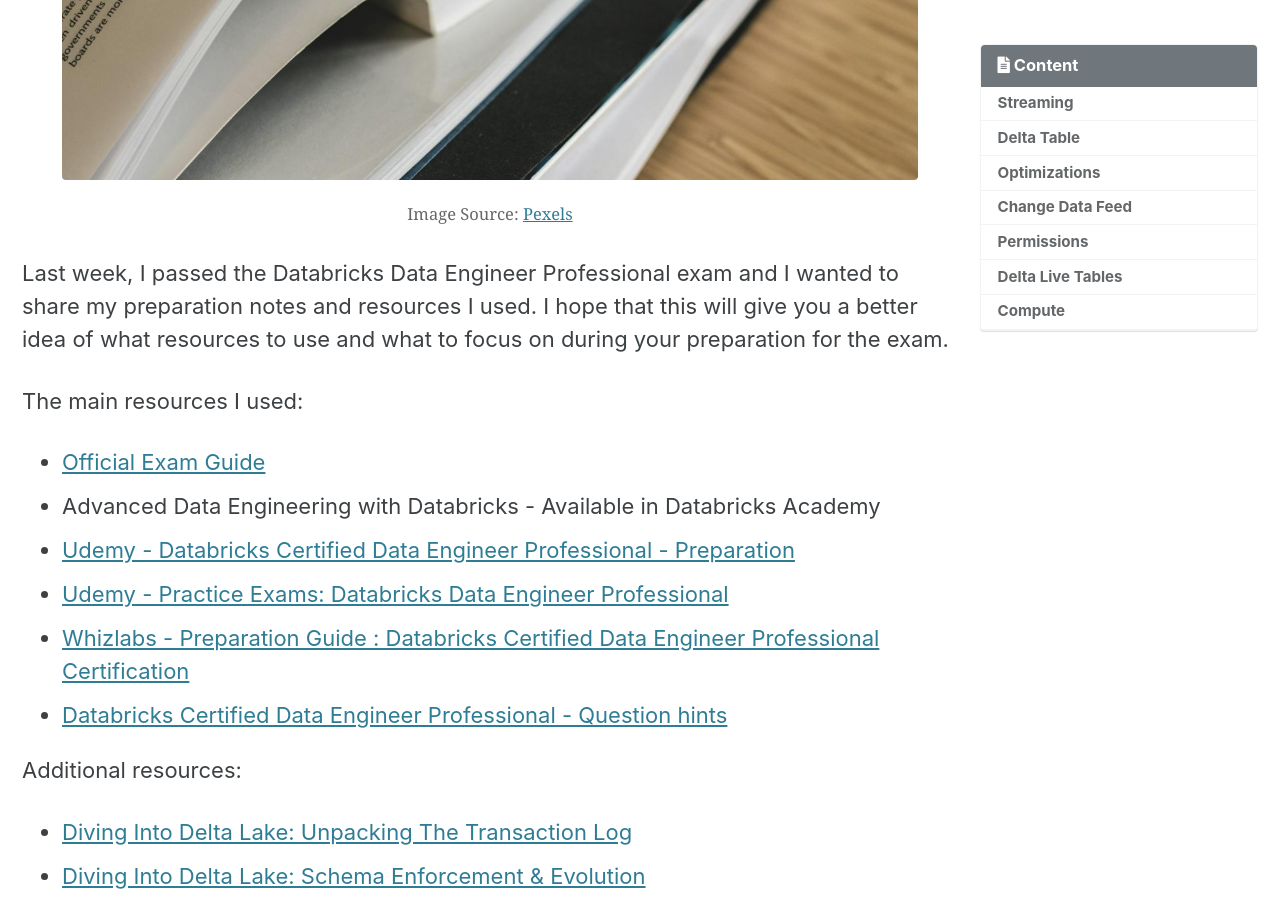
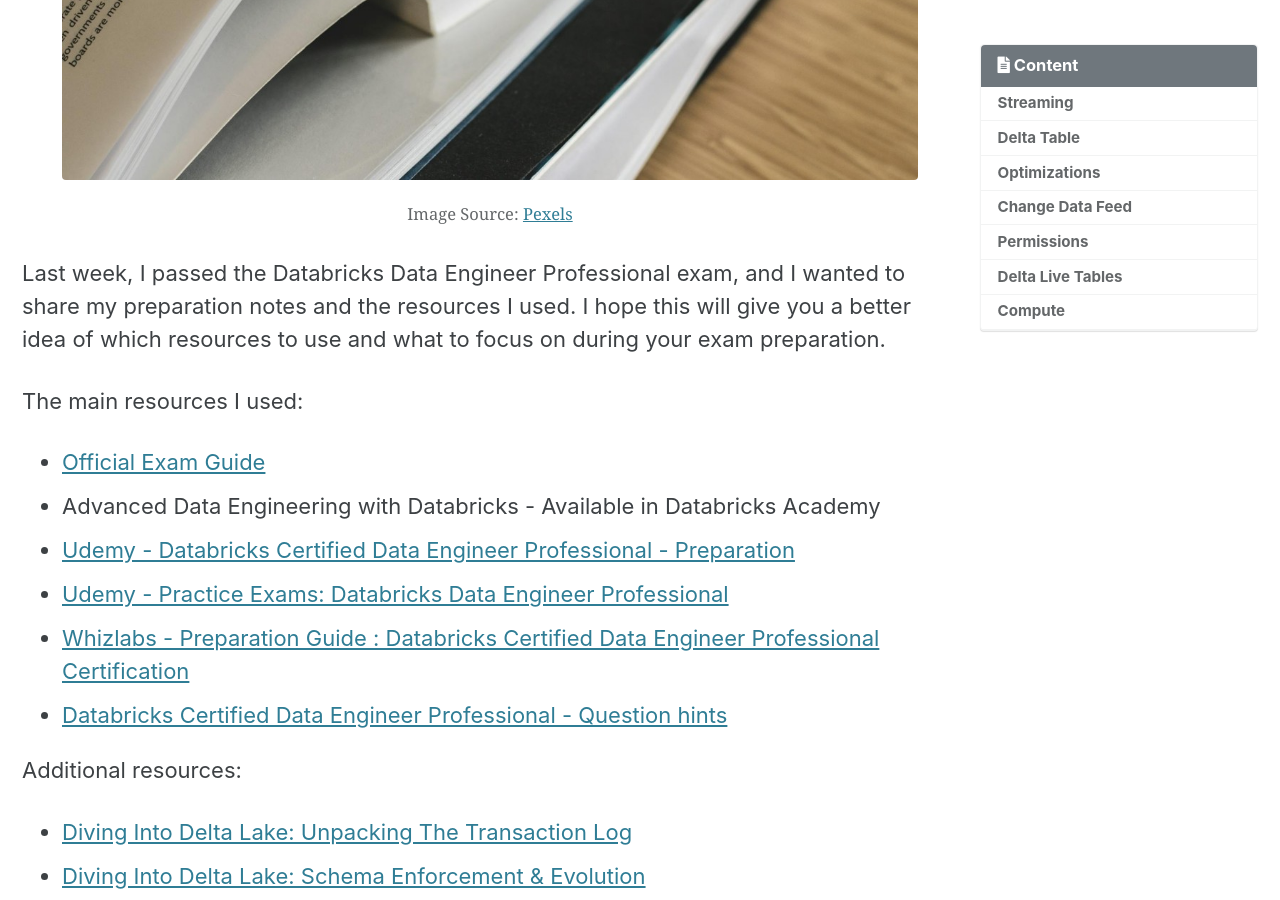
Before and after one commit to VladimirSiv/VladimirSiv.github.io, a Jekyll site: the page built from _posts/2025-03-07-databricks-de-pro-prep-notes.md, in a window 1280 px wide and 900 px high, scrolled down 526 px. Built offline with Jekyll 4.4.1, drawn with Linux system fonts in a browser that asks for light colours; cached includes are drawn as plain includes; comment, search, counter and statistics services are not loaded.

Commit message:
Fix Typos

```diff
--- a/_posts/2025-03-07-databricks-de-pro-prep-notes.md
+++ b/_posts/2025-03-07-databricks-de-pro-prep-notes.md
@@ -19,10 +19,10 @@ og_image: /assets/images/posts/databricks-de-pro-prep-notes/header.jpg
     caption="Image Source: <a href='https://www.pexels.com/' target='_blank'>Pexels</a>"
 %}
 
-Last week, I passed the Databricks Data Engineer Professional exam and I wanted
-to share my preparation notes and resources I used. I hope that this will give
-you a better idea of what resources to use and what to focus on during
-your preparation for the exam.
+Last week, I passed the Databricks Data Engineer Professional exam, and I
+wanted to share my preparation notes and the resources I used. I hope this
+will give you a better idea of which resources to use and what to focus on
+during your exam preparation.
 
 The main resources I used:
 - [Official Exam Guide](https://www.databricks.com/sites/default/files/2024-05/databricks-certified-data-engineer-professional-exam-guide.pdf){:target="\_blank"}
```
